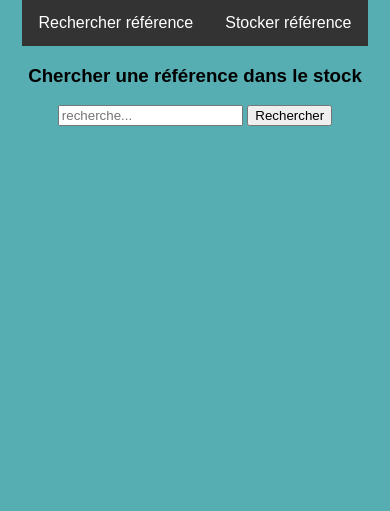
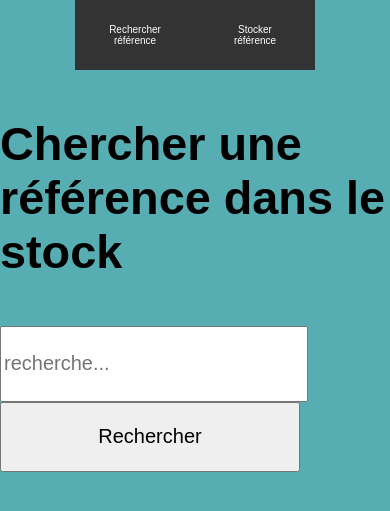
Before and after one commit to EtienneDouillard/JVD_Stock_Projet, a PHP site: page /index.php?uc=recherche&action=afficherformrecherche in a window 390 px wide. Shown: the top 511 px of the page. Run offline with PHP 8.4, Linux system fonts and the light colour scheme.

Commit message:
responsive

```diff
--- a/BDD/create.sql
+++ b/BDD/create.sql
@@ -1,4 +1,4 @@
-CREATE TABLE IF NOT EXISTS `lot` (
+CREATE TABLE `lot` (
   `id_lot` int AUTO_INCREMENT,
   `reference` varchar(50),
   `numero` int(255),
--- a/CSS/style.css
+++ b/CSS/style.css
@@ -10,10 +10,12 @@
     color: #4F8A10;
     background-color: #DFF2BF;
 }
+html, body {
+    margin:0;
+    padding:0;
+}
 body{
     width: auto;
-    margin: 0;
-    padding: 0;
     display: flex;
     flex-direction: column;
     justify-content:center;
@@ -55,3 +57,80 @@ table{
 th{
     border-spacing: 5px 1rem;
 }
+@media screen and (max-width: 480px){
+html, body {
+    margin:0;
+    padding:0;
+}
+nav{
+    text-align: center;
+}
+ul{
+    margin:0;
+    padding:0;
+    display: inline-block;
+}
+li{
+    display: block;
+    list-style-type: none;
+    background-color: #333;
+    float: left;
+    margin: 0 auto;
+    width: 100px;
+    padding: 10px;
+}
+a{
+    text-decoration: none;
+    color: white;
+    font-size: 10px;
+
+}
+.titre{
+    font-size: 40px;
+}
+input[type="text"],input[type="number"],input[type="reset"],input[type="submit"]{
+    width: 300px;
+    height: 70px;
+    font-size: 20px;
+}
+p.btn{
+    text-align: center;
+}
+input[type="radio"]{
+    width: 200px;
+    height: 40px;
+}
+::placeholder{
+    font-size: 20px;
+    text-align: left;
+}
+form{
+    display: block;
+}
+label{
+    font-size: 40px;
+}
+table{
+    border-spacing: 10px 1rem;
+    text-align: center;
+    margin: auto;
+    padding: 20px;
+}
+th,td{
+    font-size: 35px;
+}
+.msg_erreur, .msg_success{
+    margin: 10px 0px;
+    padding: 40px;
+    margin-top: 20px;
+    font-size: 30px;
+}
+.msg_erreur{
+    color: #D8000C;
+    background-color: #FFD2D2;
+}
+.msg_success{
+    color: #4F8A10;
+    background-color: #DFF2BF;
+}
+}
--- a/controleur/c_recherche.php
+++ b/controleur/c_recherche.php
@@ -10,7 +10,6 @@ $action = $_REQUEST['action'];
 switch($action){
 
     case 'afficherformrecherche':{
-
         include("vues/v_recherche.php");
 
         break;
--- a/vues/v_entete.php
+++ b/vues/v_entete.php
@@ -5,8 +5,8 @@
 <body>
   <nav>
     <ul><!-- Nave barre -->
-      <li> <a href="index.php?uc=recherche&action=afficherformrecherche">Rechercher référence</a></li>
-      <li ><a href="index.php?uc=stockage&action=afficherformstockage">Stocker référence</a></li>
+      <li><a href="index.php?uc=recherche&action=afficherformrecherche">Rechercher référence</a></li>
+      <li><a href="index.php?uc=stockage&action=afficherformstockage">Stocker référence</a></li>
     </ul>
   </nav>
 </body>
--- a/vues/v_lot.php
+++ b/vues/v_lot.php
@@ -38,7 +38,7 @@ if(isset($lesLots) AND !empty($lesLots))
     ?>
     </table>
     <label for="quantite">Quantité à déstocker</label> : <input type="number" name="quantite" id="quantite" min="1" required/>
-    <p>
+    <p class="btn">
         <input type="submit" name="soumettre" value="Soumettre"/>
         <input type="reset" value="Rénitialiser"/>
     </p>
--- a/vues/v_recherche.php
+++ b/vues/v_recherche.php
@@ -3,7 +3,7 @@
     <h3>Chercher une référence dans le stock</h3>
   </div>
   <form method="POST" action="index.php?uc=lot&action=afficherlots">
-    <input type="search" name="reference" placeholder= "recherche..." />
+    <input type="text" name="reference" placeholder= "recherche..." />
     <input type="submit" name="rechercher" value="Rechercher"/>
   </form>
 </html>
```
Also changed, not shown: index.php (line endings or trailing spaces).
